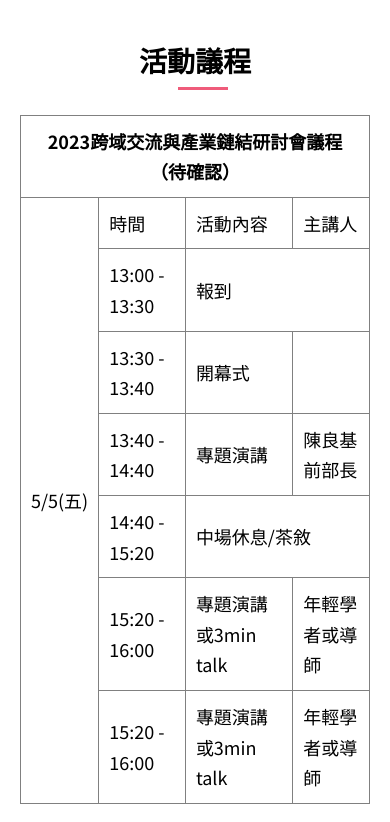
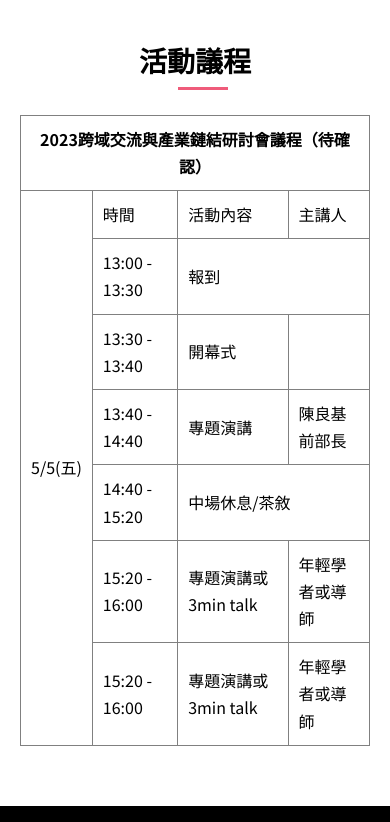
Before and after one commit to BurnettMiao/2023-ysf-conference-web, a plain HTML site: page index.html in a window 390 px wide. Shown: the part 2650-3472 px from the top of the page. Drawn offline with Linux system fonts and the light colour scheme.

Commit message:
table font fix

```diff
--- a/css/style.css
+++ b/css/style.css
@@ -409,4 +409,8 @@ td {
     justify-content: center;
     gap: 5rem;
   }
+
+  table {
+    font-size: 1.6rem;
+  }
 }
```
